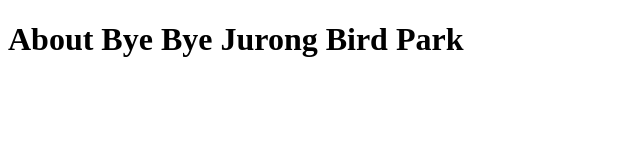
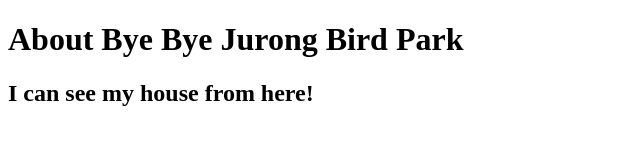
Before and after one commit to kunxin-chor/dwad22-git-walkthrough, a plain HTML site: page about-us.html in a window 1280 px wide. Shown: the whole page, without its empty margins (0-640 px from the left). Drawn offline with Linux system fonts and the light colour scheme.

Commit message:
Added h2 to about us

```diff
--- a/about-us.html
+++ b/about-us.html
@@ -8,5 +8,6 @@
 </head>
 <body>
     <h1>About Bye Bye Jurong Bird Park</h1>
+    <h2>I can see my house from here!</h2>
 </body>
 </html>
```
